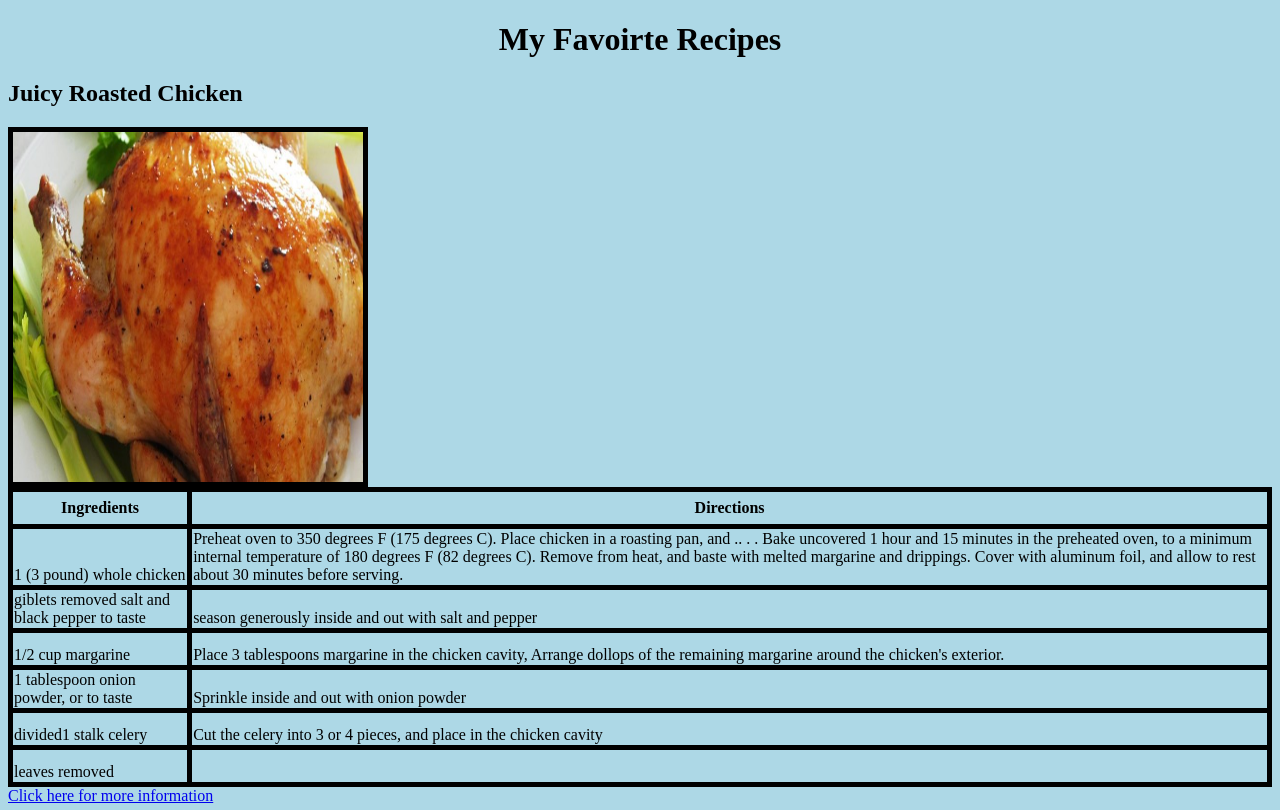
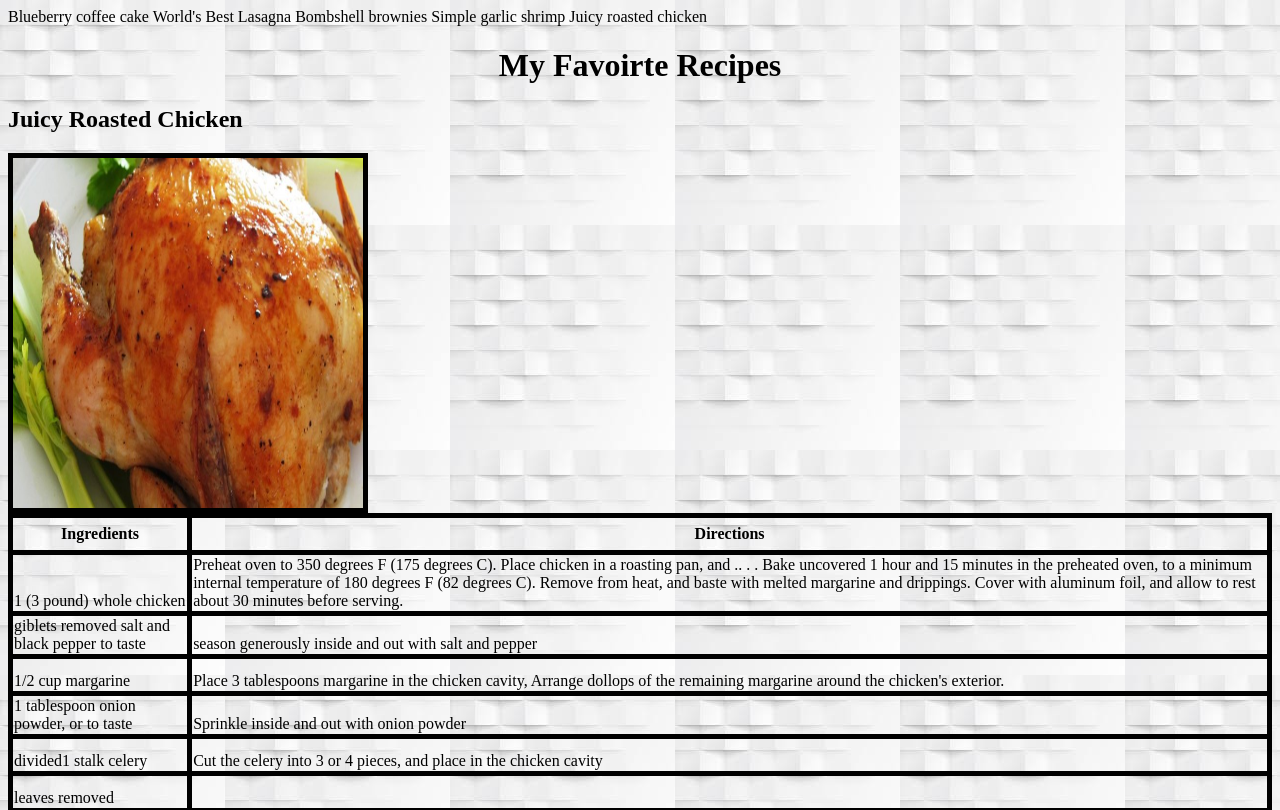
Before and after one commit to SamuelKeku/recipe, a plain HTML site: page recipe.html in a window 1280 px wide. Shown: the top 810 px of the page. Drawn offline with Linux system fonts and the light colour scheme.

Commit message:
Added jumptags and a background picture

```diff
--- a/recipe.html
+++ b/recipe.html
@@ -1,6 +1,7 @@
 <!DOCTYPE html>
 <html lang="en" dir="ltr">
-<body style="background-color:#ADD8E6"
+<body background="background.jpg"
+
   <head>
     <meta charset="utf-8">
     <title>Recipes</title>
@@ -22,20 +23,29 @@
    border: 5px solid black;
 
 }
-
+a:link{
+  color:black;
+  background-color: transparent;
+  text-decoration: none;
 
 }
-
+a:visited {
+  color: purple;
+}
     </style>
-
-
 
   </head>
   <body>
+
+    <a href="#coffeeCake">Blueberry coffee cake</a>
+    <a href="#Lasagna">World's Best Lasagna</a>
+    <a href="#Brownies">Bombshell brownies</a>
+    <a href="#Shrimp">Simple garlic shrimp</a>
+    <a href="#chicken">Juicy roasted chicken</a>
     <h1 align="center">My Favoirte Recipes</h1>
-    <h2>Juicy Roasted Chicken</h2>
+    <h2 id=Chicken>Juicy Roasted Chicken</h2>
     <img src="chicken.jpg" alt "chicken" height= "350" width="350" align="middle" border="5px">
-    <table>
+    <table class=>
   <tr>
 
     <th>Ingredients</th>
@@ -70,7 +80,7 @@ Bake uncovered 1 hour and 15 minutes in the preheated oven, to a minimum interna
   </tr>
 </table>
 <a href="https://www.allrecipes.com/recipe/83557/juicy-roasted-chicken/?internalSource=streams&referringId=742&referringContentType=Recipe%20Hub&clickId=st_recipes_mades">Click here for more information</a>
-<h2>Simple Garlic Shrimp</h2>
+<h2 id=Shrimp>Simple Garlic Shrimp</h2>
 <img src="shrimp.jpg" alt "Shrimp" height= "350" width="350" border="5px">
   <table>
 <tr>
@@ -102,7 +112,7 @@ Bake uncovered 1 hour and 15 minutes in the preheated oven, to a minimum interna
       <td>erve shrimp topped with the pan sauce.</td>
     </table>
     <a href="https://www.allrecipes.com/recipe/220597/simple-garlic-shrimp/?internalSource=streams&referringId=430&referringContentType=Recipe%20Hub&clickId=st_recipes_mades">Click here for more information</a>
-<h3>Bombshell Brownies</h3>
+<h3 id=Brownies>Bombshell Brownies</h3>
 <img src="brownies.jpg" alt "brownies" height= "350" width="350"align="middle" border="5px">
   <table>
   <tr>
@@ -135,7 +145,7 @@ Bake uncovered 1 hour and 15 minutes in the preheated oven, to a minimum interna
   </tr>
 </table>
 <a href="https://www.allrecipes.com/recipe/23600/worlds-best-lasagna/?internalSource=streams&referringId=205&referringContentType=Recipe%20Hub&clickId=st_recipes_mades">Click her for more information</a>
-<h4>World's Best Lasagna</h4>
+<h4 id="Lasagna" >World's Best Lasagna</h4>
 <img src="lasagna.jpg" alt "lasagna" height= "350" width="350"align"middle" border="5px">
   <table>
 <th>Ingredients</th>
@@ -167,7 +177,7 @@ Bake uncovered 1 hour and 15 minutes in the preheated oven, to a minimum interna
 </tr>
 </table>
 <a href="https://www.allrecipes.com/recipe/70828/blueberry-sour-cream-coffee-cake/?internalSource=hub%20recipe&referringContentType=Search&clickId=cardslot%201">Click here for more information</a>
-<h5>Blueberry coffee cake</h5>
+<h3 id="coffeeCake">Blueberry coffee cake</h3>
 <img src="cake.jpg" alt "cake" height= "350" Width "350" align "middle" border="5px">
 <table>
 <th>Ingredients</th>
```
Also changed, not shown: background.jpg (added).
